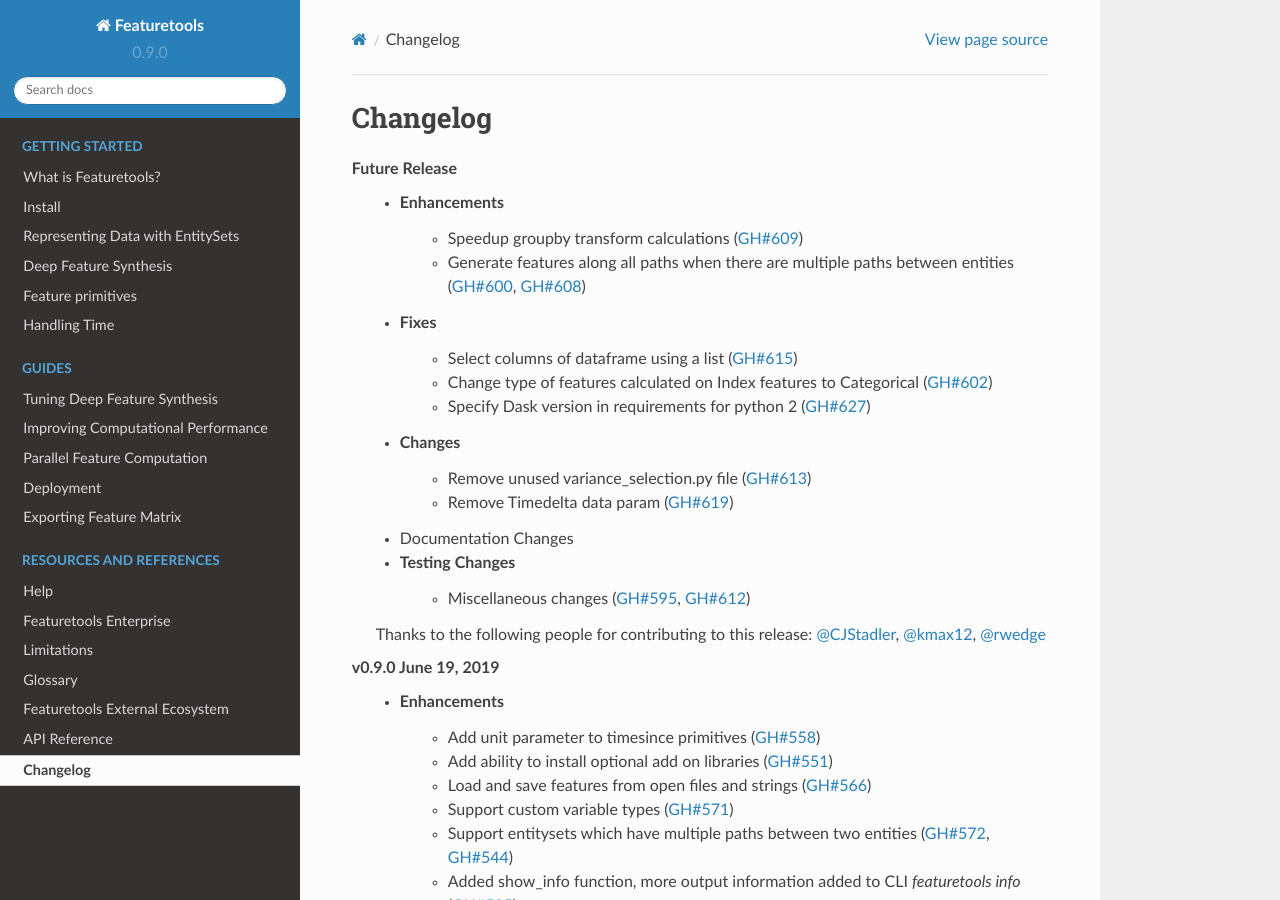
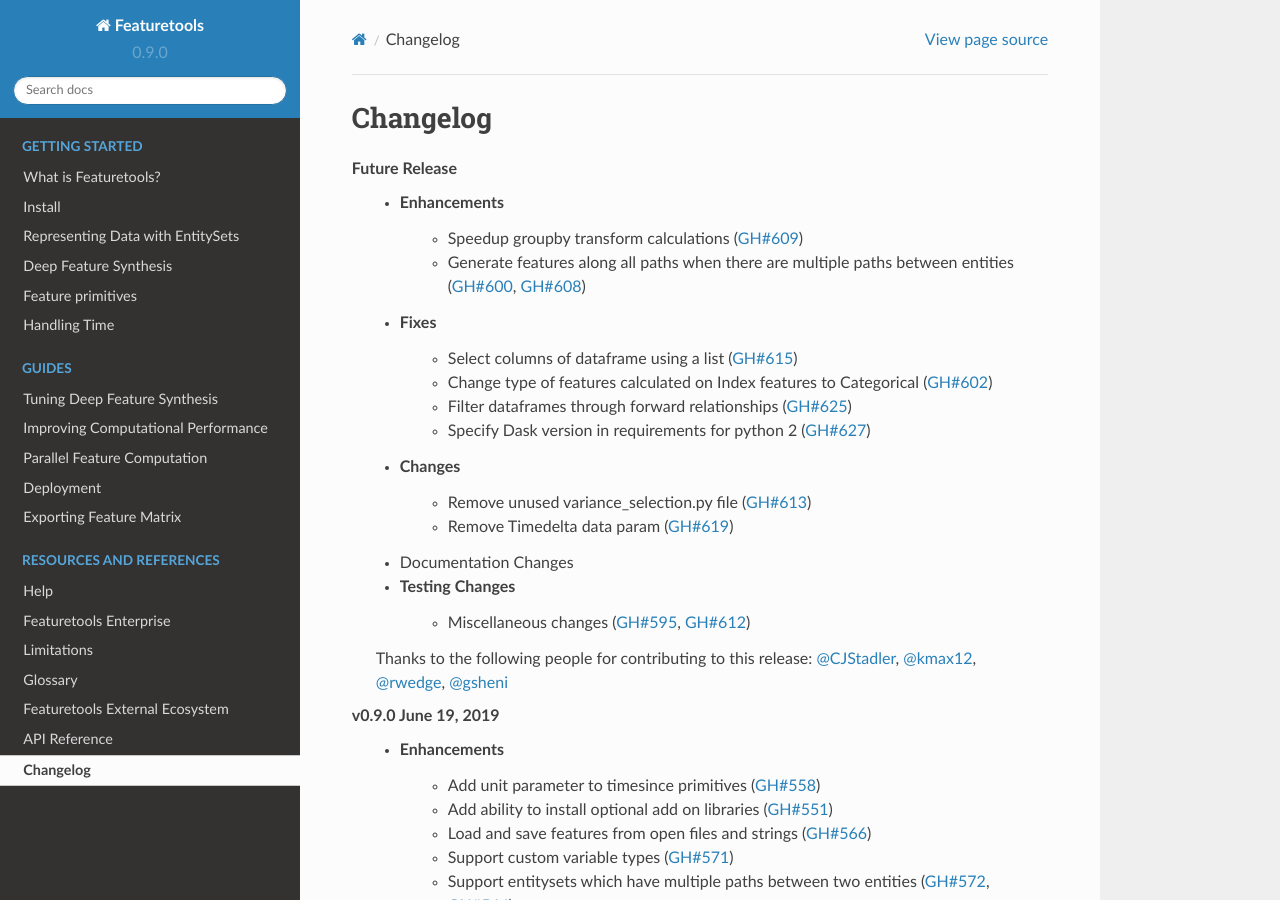
Before and after one commit to alteryx/featuretools, a Sphinx documentation site: the page built from docs/source/changelog.rst, in a window 1280 px wide and 900 px high. Built offline with Sphinx 7.4.7 and the Read the Docs theme 2.0.0, drawn with Linux system fonts in a browser that asks for light colours; pages that are not in the unit, such as notebooks, are missing from menus.

Commit message:
Filter entity df through forward relationship in CFM (#625)
* Filter entity df through forward relationship in CFM

If the current entity node uses the full entity df we were filtering the
parent using the values from the full df instead of the filtered df.
This resulted in calculating features on the full df unnecessarily.

* Update changelog

```diff
--- a/docs/source/changelog.rst
+++ b/docs/source/changelog.rst
@@ -9,6 +9,7 @@
     * Fixes
         * Select columns of dataframe using a list (:pr:`615`)
         * Change type of features calculated on Index features to Categorical (:pr:`602`)
+        * Filter dataframes through forward relationships (:pr:`625`)
         * Specify Dask version in requirements for python 2 (:pr:`627`)
     * Changes
         * Remove unused variance_selection.py file (:pr:`613`)
@@ -18,7 +19,7 @@
         * Miscellaneous changes (:pr:`595`, :pr:`612`)
 
     Thanks to the following people for contributing to this release:
-    :user:`CJStadler`, :user:`kmax12`, :user:`rwedge`
+    :user:`CJStadler`, :user:`kmax12`, :user:`rwedge`, :user:`gsheni`
 
 **v0.9.0** June 19, 2019
     * Enhancements
```
Also changed, not shown: 1 other file.
